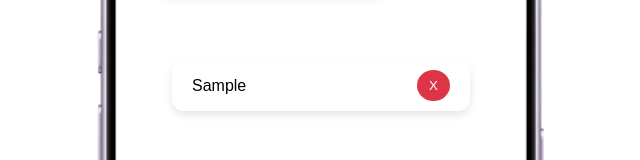
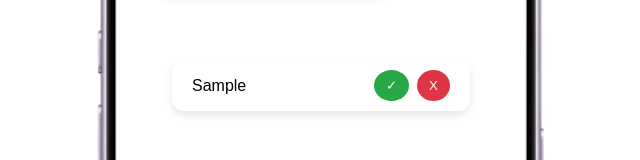
Before and after one commit to doffy011/express-js-crud-with-mongo-db, a React app in the folder frontend/: page / in a window 1280 px wide. Both pictures are taken after typing "Sample" into the empty fields and a click on the button "Add Task". Shown: the part 159-319 px from the top of the page, without its empty margins (319-959 px from the left). Built offline with nearby package versions, Linux system fonts and the light colour scheme; the HTML template or start-up script is replaced by a standard one.

Commit message:
add complete function

```diff
--- a/frontend/src/components/AnimatedCard.jsx
+++ b/frontend/src/components/AnimatedCard.jsx
@@ -1,7 +1,7 @@
 // src/components/AnimatedCard.jsx
 import { motion } from "framer-motion";
 
-function AnimatedCard({ task, onDelete }) {
+function AnimatedCard({ task, onDelete, completedTask, completed }) {
   return (
     <motion.div
       initial={{ opacity: 0, y: 20 }}
@@ -17,7 +17,15 @@ function AnimatedCard({ task, onDelete }) {
       }}
     >
       <div style={{ display: "flex", justifyContent: "space-between", alignItems: "center", gap: "16px" }}>
-        <span>{task}</span>
+        <span style={{ color: completed ? "green" : "inherit" }}>{task}</span>
+        <div style={{ display: "flex", gap: "8px" }}>
+          <button
+         type="button"
+         onClick={completedTask}
+         style={{ backgroundColor: "#28a745", color: "#fff", border: "none", padding: "8px 12px", borderRadius: "50%", cursor: "pointer" }}
+        >
+          ✓
+        </button>
         <button
           type="button"
           onClick={onDelete}
@@ -25,6 +33,7 @@ function AnimatedCard({ task, onDelete }) {
         >
           X
         </button>
+        </div>
 
       </div>
     </motion.div>
--- a/frontend/src/components/addbtn.jsx
+++ b/frontend/src/components/addbtn.jsx
@@ -10,12 +10,17 @@ export default function AddBtn() {
   const addTask = (e) =>{
     e.preventDefault();
     if (!newTask.trim()) return;
-    const newTodoList = [...todoList, newTask.trim()];
+    const newTodoList = [...todoList, { text: newTask.trim(), completed: false }];
     setTodoList(newTodoList);
     setNewTask('');
   }
   const deleteTask = (taskIndex) => {
     setTodoList(todoList.filter((_, index) => index !== taskIndex));
+  }
+  const complete = (taskIndex) =>{
+    setTodoList(todoList.map((task, index) => (
+      index === taskIndex ? { ...task, completed: true } : task
+    )));
   }
 
   return (
@@ -33,9 +38,11 @@ export default function AddBtn() {
     <div className="todo-list" style={{ marginTop: '20px', padding: '0 45px' }}>
       {todoList.map((task, index) => (
         <AnimatedCard
-          key={`${task}-${index}`}
-          task={task}
+          key={`${task.text}-${index}`}
+          task={task.text}
+          completed={task.completed}
           onDelete={() => deleteTask(index)}
+          completedTask={() => complete(index)}
         />
       ))}
     </div>
```
